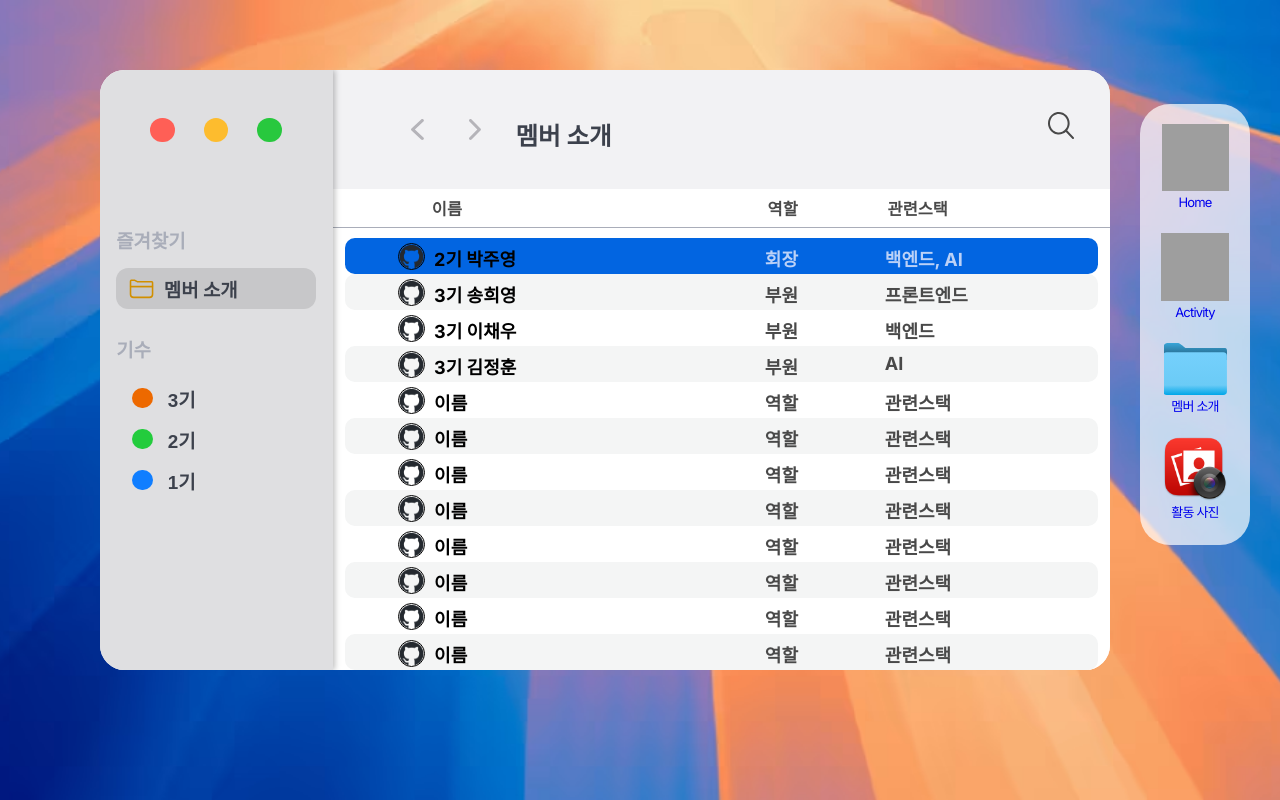
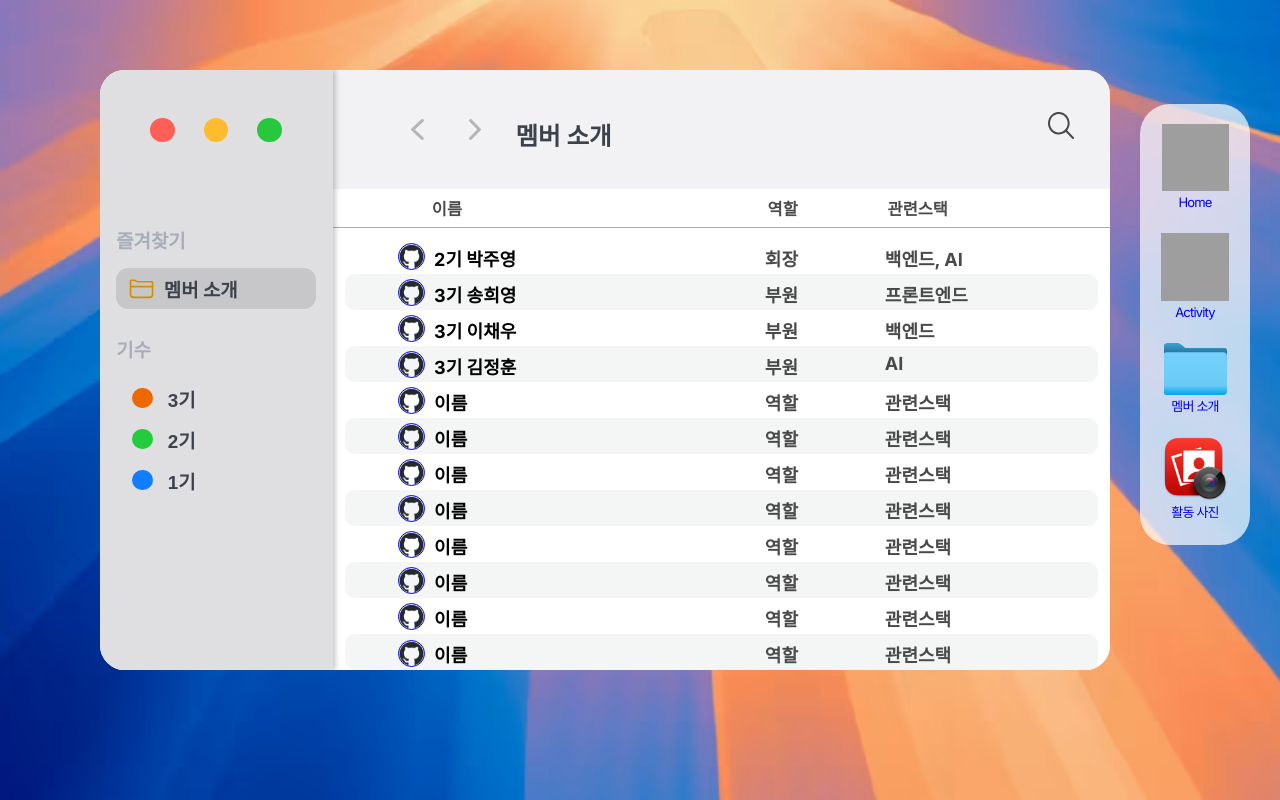
Before and after one commit to ALOC-dev/aloc-homepage, a Next.js app: page /members in a window 1280 px wide. Built offline with nearby package versions, Linux system fonts and the light colour scheme; grey boxes are pictures that could not be loaded.

Commit message:
feat: members 페이지에서 멤버 세부 데이터 링킹

```diff
--- a/src/app/(main)/(detail-pages)/members/detail/page.tsx
+++ b/src/app/(main)/(detail-pages)/members/detail/page.tsx
@@ -1,7 +1,30 @@
+'use client';
+
 import Image from 'next/image';
 import Link from 'next/link';
+import { useSearchParams } from 'next/navigation';
+import { getMemberById } from '@/app/data/members';
 
 export default function MemberDetail() {
+  const searchParams = useSearchParams();
+  const memberId = searchParams.get('id');
+  const member = memberId ? getMemberById(parseInt(memberId)) : null;
+
+  if (!member) {
+    return (
+      <div className='relative w-full h-full bg-[#FFFFFF] flex items-center justify-center'>
+        <div className='text-center'>
+          <h1 className='text-[24px] font-[700] text-[#3C414C] mb-4'>
+            멤버를 찾을 수 없습니다
+          </h1>
+          <Link href='/members' className='text-[#408CFF] hover:underline'>
+            멤버 목록으로 돌아가기
+          </Link>
+        </div>
+      </div>
+    );
+  }
+
   return (
     <div className='relative w-full h-full bg-[#FFFFFF]'>
       {/* 상단 헤더 바 */}
@@ -15,7 +38,7 @@ export default function MemberDetail() {
 
         {/* 페이지 타이틀 */}
         <h1 className='absolute top-[5px] left-1/2 -translate-x-1/2 text-[20.49px] font-[700] text-black center'>
-          3기 송희영
+          {member.name}
         </h1>
       </div>
 
@@ -34,32 +57,33 @@ export default function MemberDetail() {
 
         {/* 역할 배지 */}
         <div className='absolute left-[44.25px] top-[281.56px]'>
-          <span className='text-[21.31px] font-[700] text-[#408CFF]'>부원</span>
+          <span className='text-[21.31px] font-[700] text-[#408CFF]'>
+            {member.role}
+          </span>
         </div>
 
         {/* 이름 */}
         <div className='absolute left-[44.25px] top-[320.07px]'>
           <span className='text-[40.97px] font-[700] text-[#3C414C]'>
-            송희영
+            {member.name.split(' ')[1] || member.name}
           </span>
         </div>
 
         {/* 태그(직무/관심분야) */}
         <div className='absolute left-[44.25px] top-[382.35px] flex gap-[8.19px]'>
-          <span className='px-[8.19px] py-[5.74px] rounded-[9.83px] border border-[#A9ADB9] text-[13.93px] font-[700] text-black'>
-            프론트엔드
-          </span>
-          <span className='px-[8.19px] py-[5.74px] rounded-[9.83px] border border-[#A9ADB9] text-[13.93px] font-[700] text-black'>
-            백엔드
-          </span>
-          <span className='px-[8.19px] py-[5.74px] rounded-[9.83px] border border-[#A9ADB9] text-[13.93px] font-[700] text-black'>
-            AI
-          </span>
+          {member.stack.split(', ').map((skill, index) => (
+            <span
+              key={index}
+              className='px-[8.19px] py-[5.74px] rounded-[9.83px] border border-[#A9ADB9] text-[13.93px] font-[700] text-black'
+            >
+              {skill}
+            </span>
+          ))}
         </div>
 
         {/* GitHub 아이콘 버튼 */}
         <a
-          href='https://github.com/'
+          href={member.githubUrl || '#'}
           target='_blank'
           rel='noreferrer noopener'
           aria-label='GitHub 프로필'
@@ -82,8 +106,8 @@ export default function MemberDetail() {
           <h2 className='text-[#3C414C] text-[32.78px] font-[700] leading-[1.2] mb-[24px]'>
             자기소개
           </h2>
-          <p className='text-[#5C5E66] text-[24.58px] leading-[1.2] max-w-[573px]'>
-            안녕하세요. 서울시립대학교 컴퓨터과학부 송희영입니다.
+          <p className='text-[#5C5E66] text-[18.58px] leading-[1.2] max-w-[573px] pr-[30px]'>
+            {member.introduction}
           </p>
         </div>
         {/* 뒤로가기 버튼 */}
--- a/src/app/(main)/(detail-pages)/members/page.tsx
+++ b/src/app/(main)/(detail-pages)/members/page.tsx
@@ -2,23 +2,14 @@
 
 import React, { useState } from 'react';
 import Image from 'next/image';
+import Link from 'next/link';
+import { members, type Member } from '@/app/data/members';
 
 // 세대 타입 정의
 interface Generation {
   id: number;
   name: string;
   color: string;
-}
-
-// 멤버 타입 정의
-interface Member {
-  id: number;
-  name: string;
-  role: string;
-  stack: string;
-  generation: number;
-  avatar: string;
-  isHighlighted?: boolean;
 }
 
 export default function Members() {
@@ -33,51 +24,7 @@ export default function Members() {
     { id: 1, name: '1기', color: '#107EFF' },
   ];
 
-  // 멤버 데이터
-  const members: Member[] = [
-    {
-      id: 1,
-      name: '2기 박주영',
-      role: '회장',
-      stack: '백엔드, AI',
-      generation: 2,
-      avatar: '/images/members/profile-icon.png',
-      isHighlighted: true,
-    },
-    {
-      id: 2,
-      name: '3기 송희영',
-      role: '부원',
-      stack: '프론트엔드',
-      generation: 3,
-      avatar: '/images/members/profile-icon.png',
-    },
-    {
-      id: 3,
-      name: '3기 이채우',
-      role: '부원',
-      stack: '백엔드',
-      generation: 3,
-      avatar: '/images/members/profile-icon.png',
-    },
-    {
-      id: 4,
-      name: '3기 김정훈',
-      role: '부원',
-      stack: 'AI',
-      generation: 3,
-      avatar: '/images/members/profile-icon.png',
-    },
-    // 추가 멤버들 (플레이스홀더)
-    ...Array.from({ length: 16 }, (_, i) => ({
-      id: i + 5,
-      name: '이름',
-      role: '역할',
-      stack: '관련스택',
-      generation: 1,
-      avatar: '/images/members/profile-icon.png',
-    })),
-  ];
+  // 멤버 데이터는 외부 파일에서 가져옴
 
   // 필터링된 멤버 목록
   const filteredMembers = selectedGeneration
@@ -210,14 +157,13 @@ export default function Members() {
           {/* 멤버 목록 */}
           <div className='px-[12.28px] py-[10px] space-y-0'>
             {filteredMembers.map((member, index) => (
-              <div
+              <Link
                 key={member.id}
-                className={`w-full h-[36.04px] rounded-[9.83px] flex items-center relative ${
-                  member.isHighlighted
-                    ? 'bg-[#0265E1]'
-                    : index % 2 === 1
-                      ? 'bg-[#F4F5F5]'
-                      : 'bg-[#FFFFFF]'
+                href={`/members/detail?id=${member.id}`}
+                className={`w-full h-[36.04px] rounded-[9.83px] flex items-center relative cursor-pointer transition-colors group ${
+                  index % 2 === 1
+                    ? 'bg-[#F4F5F5] hover:bg-[#0265E1]'
+                    : 'bg-[#FFFFFF] hover:bg-[#0265E1]'
                 }`}
               >
                 {/* 프로필 이미지 */}
@@ -233,37 +179,25 @@ export default function Members() {
 
                 {/* 이름 */}
                 <div className='absolute left-[89.27px] top-[7.37px]'>
-                  <span
-                    className={`text-[18.02px] font-[700] ${
-                      member.isHighlighted ? 'text-white' : 'text-black'
-                    }`}
-                  >
+                  <span className='text-[18.02px] font-[700] text-[#000000] group-hover:text-[#FFFFFF]'>
                     {member.name}
                   </span>
                 </div>
 
                 {/* 역할 */}
                 <div className='absolute left-[420px] top-[7.37px]'>
-                  <span
-                    className={`text-[18.02px] font-[700] ${
-                      member.isHighlighted ? 'text-[#BBD1F7]' : 'text-[#494949]'
-                    }`}
-                  >
+                  <span className='text-[18.02px] font-[700] text-[#494949] group-hover:text-[#FFFFFF]'>
                     {member.role}
                   </span>
                 </div>
 
                 {/* 관련스택 */}
                 <div className='absolute left-[540px] top-[7.37px]'>
-                  <span
-                    className={`text-[18.02px] font-[700] ${
-                      member.isHighlighted ? 'text-[#BBD1F7]' : 'text-[#494949]'
-                    }`}
-                  >
+                  <span className='text-[18.02px] font-[700] text-[#494949] group-hover:text-[#FFFFFF]'>
                     {member.stack}
                   </span>
                 </div>
-              </div>
+              </Link>
             ))}
           </div>
         </div>
--- /dev/null
+++ b/src/app/data/members.ts
@@ -0,0 +1,75 @@
+export interface Member {
+  id: number;
+  name: string;
+  role: string;
+  stack: string;
+  generation: number;
+  avatar: string;
+  introduction: string;
+  githubUrl?: string;
+}
+
+export const members: Member[] = [
+  {
+    id: 1,
+    name: '2기 박주영',
+    role: '회장',
+    stack: '백엔드, AI',
+    generation: 2,
+    avatar: '/images/members/profile-icon.png',
+    introduction:
+      '안녕하세요. 서울시립대학교 컴퓨터과학부 2기 박주영입니다. 백엔드 개발과 AI에 관심이 많으며, ALOC의 회장을 맡고 있습니다.',
+    githubUrl: 'https://github.com/example1',
+  },
+  {
+    id: 2,
+    name: '3기 송희영',
+    role: '부원',
+    stack: '프론트엔드',
+    generation: 3,
+    avatar: '/images/members/profile-icon.png',
+    introduction:
+      '안녕하세요. 서울시립대학교 컴퓨터과학부 3기 송희영입니다. 프론트엔드 개발에 열정을 가지고 있으며, 사용자 경험 개선에 관심이 많습니다.',
+    githubUrl: 'https://github.com/example2',
+  },
+  {
+    id: 3,
+    name: '3기 이채우',
+    role: '부원',
+    stack: '백엔드',
+    generation: 3,
+    avatar: '/images/members/profile-icon.png',
+    introduction:
+      '안녕하세요. 서울시립대학교 컴퓨터과학부 3기 이채우입니다. 백엔드 개발과 서버 아키텍처에 관심이 있으며, 안정적인 시스템 구축을 목표로 하고 있습니다.',
+    githubUrl: 'https://github.com/example3',
+  },
+  {
+    id: 4,
+    name: '3기 김정훈',
+    role: '부원',
+    stack: 'AI',
+    generation: 3,
+    avatar: '/images/members/profile-icon.png',
+    introduction:
+      '안녕하세요. 서울시립대학교 컴퓨터과학부 3기 김정훈입니다. 머신러닝과 딥러닝에 관심이 많으며, AI 기술을 활용한 혁신적인 솔루션 개발에 참여하고 있습니다.',
+    githubUrl: 'https://github.com/example4',
+  },
+  // 추가 멤버들 (플레이스홀더)
+  ...Array.from({ length: 16 }, (_, i) => ({
+    id: i + 5,
+    name: '이름',
+    role: '역할',
+    stack: '관련스택',
+    generation: 1,
+    avatar: '/images/members/profile-icon.png',
+    introduction: '안녕하세요. 서울시립대학교 컴퓨터과학부 멤버입니다.',
+  })),
+];
+
+export const getMemberById = (id: number): Member | undefined => {
+  return members.find((member) => member.id === id);
+};
+
+export const getMembersByGeneration = (generation: number): Member[] => {
+  return members.filter((member) => member.generation === generation);
+};
```
